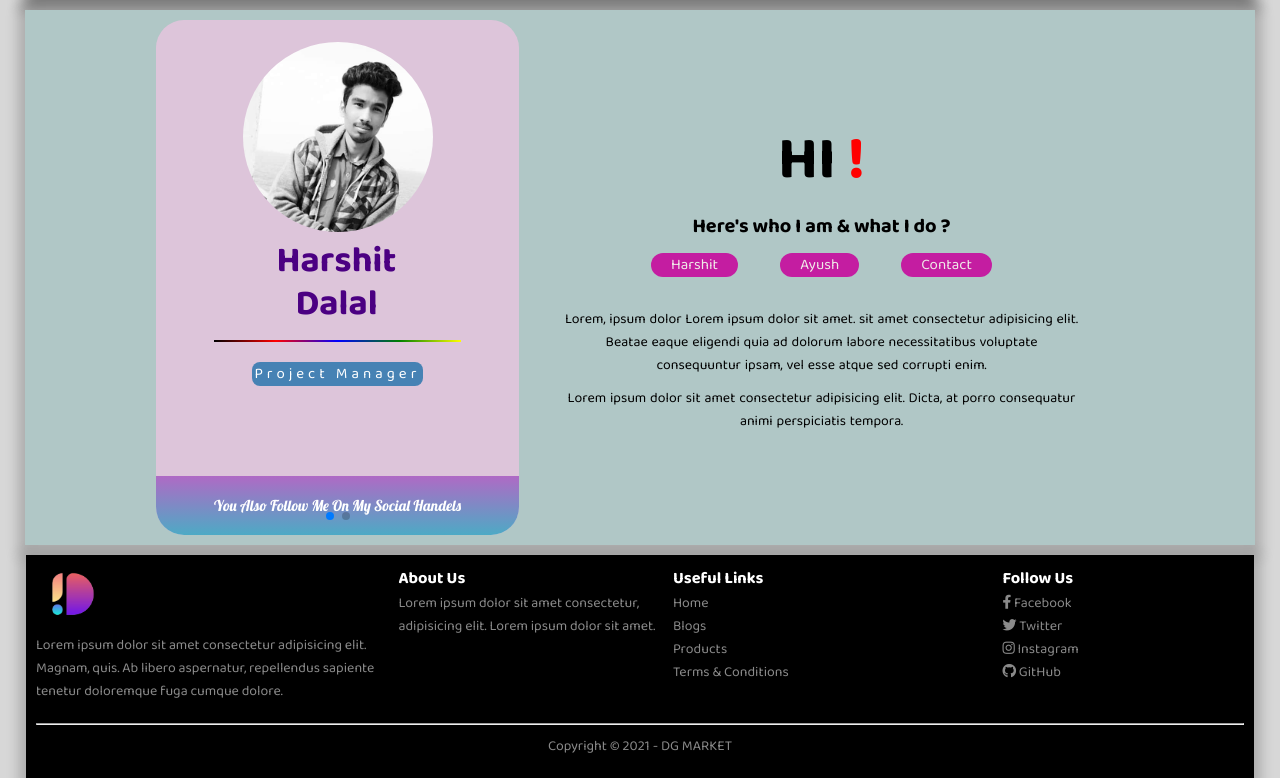
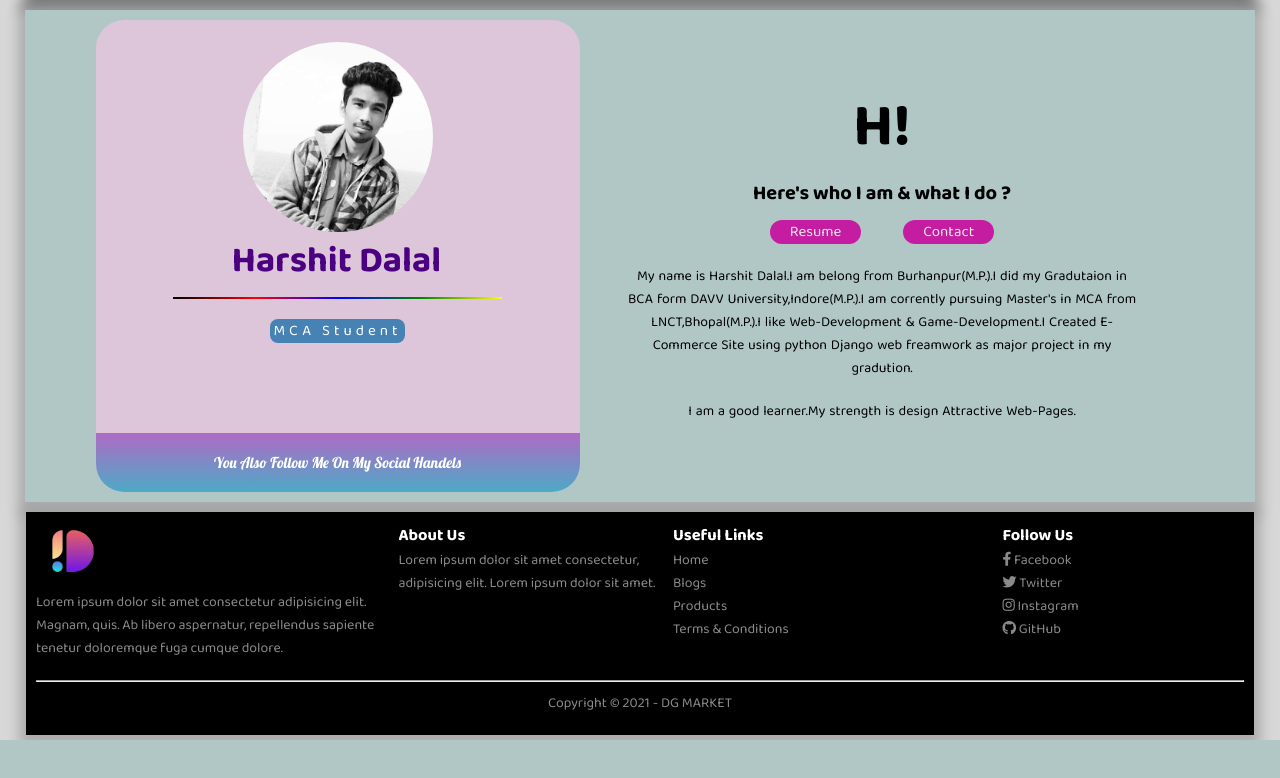
Before and after one commit to HarshitDalal/DG_MARKET, a Django app: page /about/ in a window 1280 px wide. Shown: the part 60-838 px from the top of the page. After the commit the page ends 800 px from the top, so only its background shows below. Run offline with Django 3.2, Linux system fonts and the light colour scheme; some libraries are stand-ins or nearby versions.

Commit message:
remove extra line in about & home files ,add resume file

```diff
--- a/DGMALL/shop/templates/shop/about.html
+++ b/DGMALL/shop/templates/shop/about.html
@@ -22,9 +22,7 @@
 {% load static %}
   <section class="about">
     <div class="container bg">
-        <div class="swiper-container">
-            <div class="swiper-wrapper">
-            <div class="swiper-slide profile-cart">
+        <div class="profile-cart">
             <div class="dp">
                 <img src="{% static 'shop/IMAGES/hars.jpg' %}" alt="">
             </div>
@@ -33,7 +31,7 @@
             </div>
             <div class="skills">
                 <div class="line"></div>
-                    <p class="font-p">Project Manager</p>
+                <p class="font-p"> MCA Student </p>
             </div>
             <div class="info-social">
                 <p class="info-p">You Also Follow Me On My Social Handels</p>
@@ -45,38 +43,14 @@
                 <a  class="hendal" target="_blank" href="https://github.com/HarshitDalal/"><i class="fab fa-github"></i></a>
             </div>
         </div>
-            <div class="swiper-slide profile-cart">
-                <div class="dp">
-                    <img src="{% static 'shop/IMAGES/ayush.jpeg' %}" alt="">
-                </div>
-                <div class="name">
-                    <h2>Ayush Kale</h2>
-                </div>
-                <div class="skills">
-                    <div class="line"></div>
-                    <p class="font-p">Database Manager</p>
-                </div>
-                <div class="info-social">
-                    <p class="info-p">You Also Follow Me On My Social Handels</p>
-                </div>
-                <div class="social">
-                    <a class="hendal" target="_blank" href=""><i class="fab fa-facebook-f"></i></a>
-                    <a class="hendal" target="_blank" href=""><i class="fab fa-twitter"></i></a>
-                    <a class="hendal" target="_blank" href=""><i class="fab fa-linkedin-in"></i></a>
-                    <a  class="hendal" target="_blank" href=""><i class="fab fa-github"></i></a>
-                </div>
-            </div>
-            <div class="swiper-pagination"></div>
-            </div>
-        </div>
+
         <div class="about-us">
-            <h1 class="wave">HI <span class="hi">!</span></h1>
+                <h1 class="wave">H!</h1>
                 <h2 class="do">Here's who I am & what I do ?</h2>
-            <a class="btn" href="https://drive.google.com/file/d/17CiV_KwJcwNUiMmQoFctEMvVCuGZqSrI/view?usp=sharing" target="_blank" rel="noopener noreferrer">Harshit</a>
-            <a class="btn" href="" target="_blank" rel="noopener noreferrer">Ayush</a>
+                <a class="btn" href="{% static 'shop/docs/HarshitDalalResume.pdf' %}" target="_blank" rel="noopener noreferrer">Resume</a>
                 <a class="btn" href="{% url 'contact' %}">Contact</a>
-            <p class="pera">Lorem, ipsum dolor Lorem ipsum dolor sit amet. sit amet consectetur adipisicing elit. Beatae eaque eligendi quia ad dolorum labore necessitatibus voluptate consequuntur ipsam, vel esse atque sed corrupti enim.</p>
-            <p class="pera">Lorem ipsum dolor sit amet consectetur adipisicing elit. Dicta, at porro consequatur animi perspiciatis tempora.</p>
+                <p class="pera">My name is Harshit Dalal.I am belong from Burhanpur(M.P.).I did my Gradutaion in BCA form DAVV University,Indore(M.P.).I am corrently pursuing Master's in MCA from LNCT,Bhopal(M.P.).I like Web-Development & Game-Development.I Created E-Commerce Site using python Django web freamwork as major project in my gradution.</p>
+                <p class="pera">I am a good learner.My strength is design Attractive Web-Pages.</p>
             </div>
     </div>
   </section>
--- a/DGMALL/shop/templates/shop/home.html
+++ b/DGMALL/shop/templates/shop/home.html
@@ -48,7 +48,6 @@
                 </div>
             </div>
             {% comment %} <!-- If we need pagination --> {% endcomment %}
-            <div class="swiper-pagination"></div>
         </div>
         {% comment %} <!-- ---- Categories ---- --> {% endcomment %}
         <div class="categories bg">
```
Also changed, not shown: DGMALL/DG_MARKET.sqlite3, 1 other file. Lines whose indentation alone changed are shown as unchanged.
